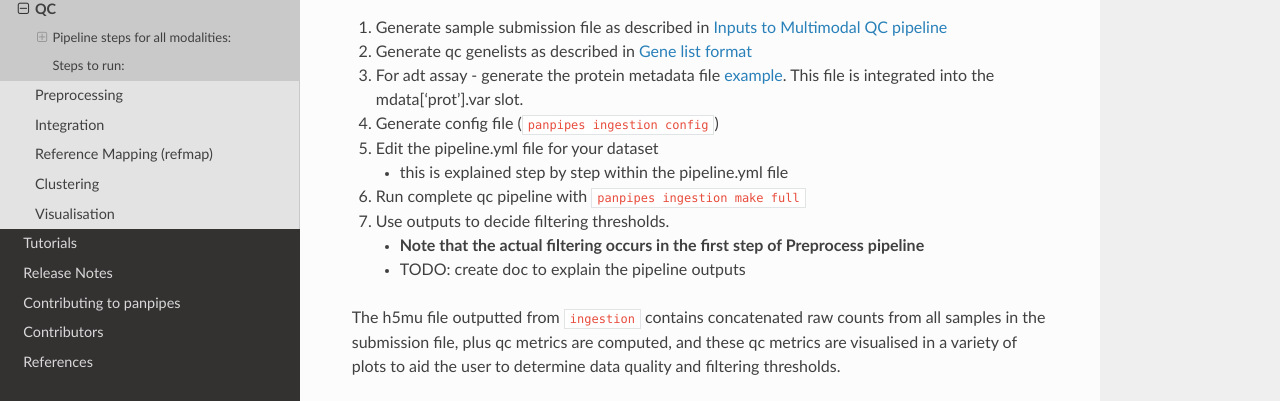
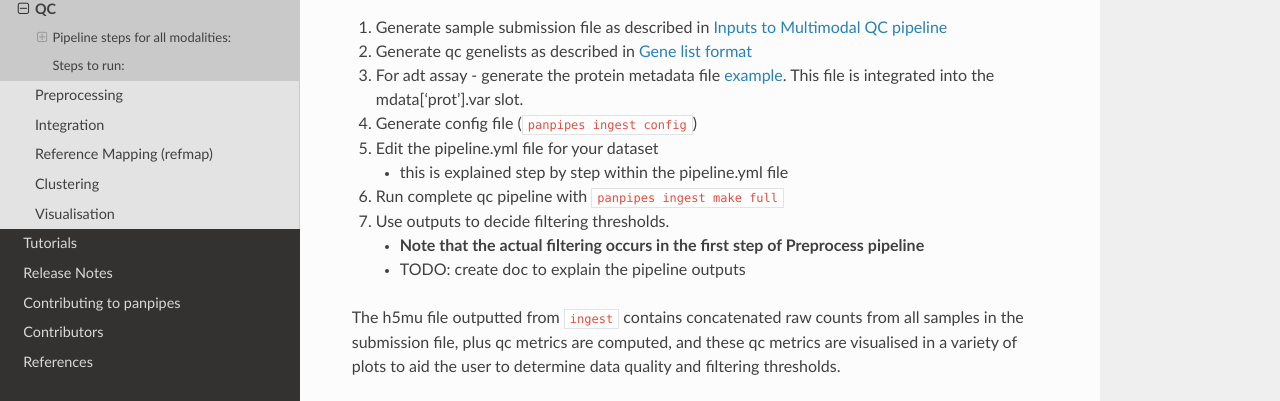
Before and after one commit to bio-la/panpipes-nextflow, a Sphinx documentation site: the page built from docs/workflows/qc.md, in a window 1280 px wide and 900 px high, scrolled down 1837 px. Shown: the part 332-733 px from the top of the window. Built offline with Sphinx 7.4.7 and the Read the Docs theme 2.0.0, drawn with Linux system fonts in a browser that asks for light colours.

Commit message:
ingest fix

```diff
--- a/docs/workflows/qc.md
+++ b/docs/workflows/qc.md
@@ -3,7 +3,7 @@ QC
 
 ## Pipeline steps for all modalities:
 
-Panpipes `ingestion` loads and concatenates data from a variety of [filetype inputs](../usage/setup_for_qc_mm).
+Panpipes `ingest` loads and concatenates data from a variety of [filetype inputs](../usage/setup_for_qc_mm).
 Panpipes creates a mudata object containing the data in assays called 'rna', 'prot', 'atac', and 'rep'. See the [mudata documentation](https://mudata.readthedocs.io/en/latest/) for more details on interactively accessing these data.
 
 Feature names will be forced to be unique. This means that protein assay names will be prefixed with 'prot_'
@@ -66,16 +66,16 @@ There is an additional optional `assess_background` step, if the raw data (inclu
 3.  For adt assay - generate the protein metadata file
     [example]((https://github.com/DendrouLab/panpipes/blob/main/resources/protein_metadata_w_iso.md)).
     This file is integrated into the mdata\['prot'\].var slot.
-4.  Generate config file (`panpipes ingestion config`)
+4.  Generate config file (`panpipes ingest config`)
 5.  Edit the pipeline.yml file for your dataset
     -   this is explained step by step within the pipeline.yml file
-6.  Run complete qc pipeline with `panpipes ingestion make full`
+6.  Run complete qc pipeline with `panpipes ingest make full`
 7.  Use outputs to decide filtering thresholds.
     -   **Note that the actual filtering occurs in the first step of
         Preprocess pipeline**
     -   TODO: create doc to explain the pipeline outputs
 
-The h5mu file outputted from `ingestion` contains concatenated raw counts
+The h5mu file outputted from `ingest` contains concatenated raw counts
 from all samples in the submission file, plus qc metrics are computed,
 and these qc metrics are visualised in a variety of plots to aid the
 user to determine data quality and filtering thresholds.
```
